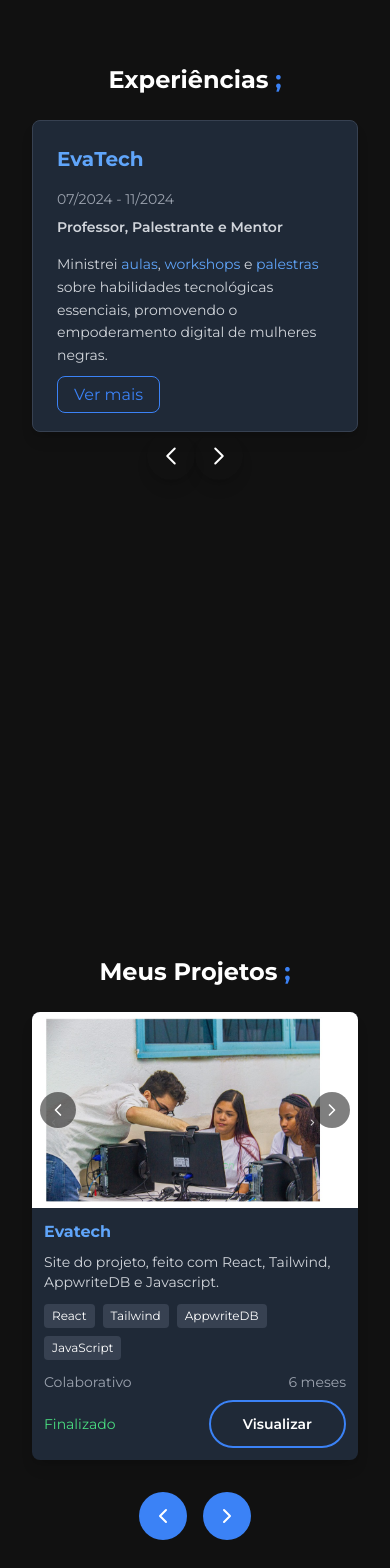
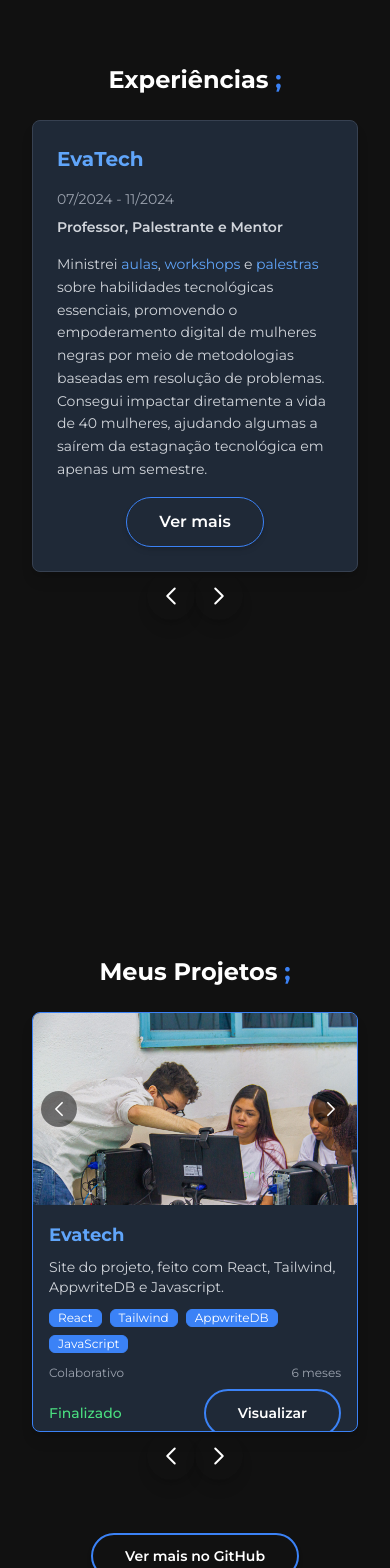
Before and after one commit to PedroReoli/portfolionew, a React (Vite) app: page / in a window 390 px wide. Shown: the part 1720-3288 px from the top of the page. Built offline with nearby package versions, Linux system fonts and the light colour scheme.

Commit message:
feat: add responsiveness to Projects, Experience, and Skills components

```diff
--- a/src/Responsive/ResponsiveExperience.tsx
+++ b/src/Responsive/ResponsiveExperience.tsx
@@ -1,15 +1,17 @@
+// Componente responsivo para 720px
 'use client'
 
-import { motion } from "framer-motion";
+import { motion, AnimatePresence } from "framer-motion";
 import { useState } from "react";
 
+// Lista de experiências
 const experiences = [
   {
     company: "EvaTech",
     period: "07/2024 - 11/2024",
     role: "Professor, Palestrante e Mentor",
     description:
-      "Ministrei <span class='text-blue-400'>aulas</span>, <span class='text-blue-400'>workshops</span> e <span class='text-blue-400'>palestras</span> sobre habilidades tecnológicas essenciais, promovendo o empoderamento digital de mulheres negras.",
+      "Ministrei <span class='text-blue-400'>aulas</span>, <span class='text-blue-400'>workshops</span> e <span class='text-blue-400'>palestras</span> sobre habilidades tecnológicas essenciais, promovendo o empoderamento digital de mulheres negras por meio de metodologias baseadas em resolução de problemas. Consegui impactar diretamente a vida de 40 mulheres, ajudando algumas a saírem da estagnação tecnológica em apenas um semestre.",
     link: "https://evatech2024.netlify.app",
   },
   {
@@ -25,24 +27,28 @@
     period: "Em andamento",
     role: "Estagiário de Desenvolvimento",
     description:
-      "Na Autocom3, aprofundei meus conhecimentos em <span class='text-blue-400'>Banco de Dados</span>, <span class='text-blue-400'>ASP.NET</span>, e <span class='text-blue-400'>C#</span>, além de atuar como <span class='text-blue-400'>Tester</span> de aplicações, em um ambiente profissional e humano.",
+      "Na Autocom3, aprofundei meus conhecimentos em <span class='text-blue-400'>Banco de Dados</span>, <span class='text-blue-400'>ASP.NET</span>, e <span class='text-blue-400'>C#</span>. Desenvolvi e executei casos de teste, participei da criação de aplicativos de automação de contratos e realizei a migração de dados de uma planilha para uma tabela SQL, aprimorando processos internos em um ambiente profissional e humano.",
     link: "https://autocom3.com.br",
   },
 ];
 
+// Componente principal
 const ResponsiveExperience = () => {
   const [currentPage, setCurrentPage] = useState(0);
   const itemsPerPage = 1;
   const totalPages = Math.ceil(experiences.length / itemsPerPage);
 
+  // Função para avançar página
   const nextPage = () => {
     setCurrentPage((prev) => (prev + 1) % totalPages);
   };
 
+  // Função para retroceder página
   const prevPage = () => {
     setCurrentPage((prev) => (prev - 1 + totalPages) % totalPages);
   };
 
+  // Paginando as experiências
   const paginatedExperiences = experiences.slice(
     currentPage * itemsPerPage,
     (currentPage + 1) * itemsPerPage
@@ -53,28 +59,37 @@
       className="bg-[#111111] text-white py-8 px-4 flex flex-col items-center min-h-screen relative"
       initial={{ opacity: 0 }}
       animate={{ opacity: 1 }}
-      transition={{ duration: 0.5 }}
+      transition={{ duration: 1, ease: "easeInOut" }}
     >
       {/* Título */}
       <motion.h2
         className="text-2xl font-bold text-center mb-6"
         initial={{ opacity: 0, y: -20 }}
         animate={{ opacity: 1, y: 0 }}
-        transition={{ duration: 0.6 }}
+        transition={{ duration: 0.8, ease: "easeOut" }}
       >
         Experiências <span className="text-blue-500">;</span>
       </motion.h2>
 
       {/* Experiência */}
-      <div className="w-full max-w-md">
-        {paginatedExperiences.map((experience, index) => (
+      <div className="w-full max-w-sm mx-auto">
+        <AnimatePresence mode="wait">
+          {paginatedExperiences.map((experience, _index) => (
             <motion.div
-            key={index}
+              key={currentPage}
               className="bg-gray-800 p-6 rounded-lg shadow-lg border border-gray-700 transition-transform duration-300 hover:scale-105 hover:border-blue-400"
-            initial={{ opacity: 0, y: 20 }}
+              initial={{ opacity: 0, y: 30 }}
               animate={{ opacity: 1, y: 0 }}
-            transition={{ duration: 0.5, delay: index * 0.2 }}
+              exit={{ opacity: 0, y: -30 }}
+              transition={{ duration: 0.6, ease: "easeInOut" }}
+              style={{
+                minHeight: '400px',
+                display: 'flex',
+                flexDirection: 'column',
+                justifyContent: 'space-between'
+              }}
             >
+              <div>
                 <h3 className="text-xl font-bold text-blue-400 mb-4 truncate">
                   {experience.company}
                 </h3>
@@ -86,18 +101,22 @@
                   className="text-sm text-gray-300 leading-relaxed mb-4"
                   dangerouslySetInnerHTML={{ __html: experience.description }}
                 ></p>
+              </div>
               {experience.link && (
+                <div className="mt-auto flex justify-center">
                   <a
                     href={experience.link}
                     target="_blank"
                     rel="noopener noreferrer"
-                className="block mx-auto text-center w-fit px-4 py-2 border border-blue-500 text-blue-500 rounded-lg transition-all hover:bg-blue-500 hover:text-white"
+                    className="inline-block text-center px-8 py-3 border border-blue-500 text-white font-semibold rounded-full shadow-md hover:shadow-lg hover:text-blue-500 hover:bg-transparent transition-all"
                   >
                     Ver mais
                   </a>
+                </div>
               )}
             </motion.div>
           ))}
+        </AnimatePresence>
       </div>
 
       {/* Navegação */}
@@ -105,7 +124,7 @@
         <div className="fixed bottom-6 left-0 right-0 flex justify-center space-x-6">
           <button
             onClick={prevPage}
-            className="flex items-center justify-center bg-gradient-to-r from-blue-500 to-blue-700 text-white w-12 h-12 rounded-full shadow-lg hover:shadow-xl transition-transform transform hover:scale-110"
+            className="flex items-center justify-center bg-gradient-to-r from-blue-500 to-blue-700 text-white w-12 h-12 rounded-full shadow-lg hover:shadow-xl transition-transform transform hover:scale-105"
             aria-label="Previous"
           >
             <svg
@@ -125,7 +144,7 @@
           </button>
           <button
             onClick={nextPage}
-            className="flex items-center justify-center bg-gradient-to-r from-blue-500 to-blue-700 text-white w-12 h-12 rounded-full shadow-lg hover:shadow-xl transition-transform transform hover:scale-110"
+            className="flex items-center justify-center bg-gradient-to-r from-blue-500 to-blue-700 text-white w-12 h-12 rounded-full shadow-lg hover:shadow-xl transition-transform transform hover:scale-105"
             aria-label="Next"
           >
             <svg
--- a/src/Responsive/ResponsiveProjects.tsx
+++ b/src/Responsive/ResponsiveProjects.tsx
@@ -3,7 +3,6 @@
 import { useState, useRef } from "react";
 import { projectsData } from "@/constants";
 import { motion, AnimatePresence } from "framer-motion";
-import { ChevronLeft, ChevronRight } from "lucide-react";
 import Button from "@/components/Button";
 
 const ResponsiveProjects = () => {
@@ -25,12 +24,11 @@
   return (
     <motion.section
       ref={sectionRef}
-      className="bg-[#111111] text-white py-6 px-4 flex flex-col items-center min-h-screen"
+      className="bg-[#111111] text-white py-8 px-4 flex flex-col items-center min-h-screen relative"
       initial={{ opacity: 0 }}
       animate={{ opacity: 1 }}
       transition={{ duration: 0.5 }}
     >
-      {/* Título */}
       <motion.h2
         className="text-2xl md:text-3xl font-bold text-center mb-6"
         initial={{ opacity: 0, y: -20 }}
@@ -40,34 +38,61 @@
         Meus Projetos <span className="text-blue-500">;</span>
       </motion.h2>
 
-      {/* Lista de Projetos */}
-      <div className="grid grid-cols-1 md:grid-cols-2 gap-4 w-full max-w-3xl">
-        {projectsData
-          .slice(currentPage * projectsPerPage, (currentPage + 1) * projectsPerPage)
-          .map((project, index) => (
-            <ProjectCard key={index} project={project} />
-          ))}
+      <div className="w-full max-w-sm mx-auto">
+        <AnimatePresence mode="wait">
+          {projectsData
+            .slice(currentPage * projectsPerPage, (currentPage + 1) * projectsPerPage)
+            .map((project, _index) => (
+              <ProjectCard key={currentPage} project={project} />
+            ))}
+        </AnimatePresence>
       </div>
 
-      {/* Navegação */}
       {totalPages > 1 && (
-        <div className="flex justify-center mt-8 space-x-4">
+        <div className="fixed bottom-6 left-0 right-0 flex justify-center space-x-6">
           <button
             onClick={prevPage}
-            className="bg-blue-500 text-white p-3 rounded-full hover:bg-blue-600 transition-colors"
+            className="flex items-center justify-center bg-gradient-to-r from-blue-500 to-blue-700 text-white w-12 h-12 rounded-full shadow-lg hover:shadow-xl transition-transform transform hover:scale-105"
+            aria-label="Previous"
           >
-            <ChevronLeft className="w-6 h-6" />
+            <svg
+              xmlns="http://www.w3.org/2000/svg"
+              fill="none"
+              viewBox="0 0 24 24"
+              strokeWidth="2"
+              stroke="currentColor"
+              className="w-6 h-6"
+            >
+              <path
+                strokeLinecap="round"
+                strokeLinejoin="round"
+                d="M15.75 19.5L8.25 12l7.5-7.5"
+              />
+            </svg>
           </button>
           <button
             onClick={nextPage}
-            className="bg-blue-500 text-white p-3 rounded-full hover:bg-blue-600 transition-colors"
+            className="flex items-center justify-center bg-gradient-to-r from-blue-500 to-blue-700 text-white w-12 h-12 rounded-full shadow-lg hover:shadow-xl transition-transform transform hover:scale-105"
+            aria-label="Next"
           >
-            <ChevronRight className="w-6 h-6" />
+            <svg
+              xmlns="http://www.w3.org/2000/svg"
+              fill="none"
+              viewBox="0 0 24 24"
+              strokeWidth="2"
+              stroke="currentColor"
+              className="w-6 h-6"
+            >
+              <path
+                strokeLinecap="round"
+                strokeLinejoin="round"
+                d="M8.25 4.5l7.5 7.5-7.5 7.5"
+              />
+            </svg>
           </button>
         </div>
       )}
 
-      {/* Botão GitHub */}
       <div className="mt-16">
         <Button
           href="https://github.com/PedroReoli"
@@ -102,9 +127,18 @@
 
   return (
     <motion.div
-      className="bg-gray-800 rounded-lg overflow-hidden shadow-lg transition-all duration-300 hover:scale-105"
+      className="bg-gray-800 rounded-lg overflow-hidden shadow-lg transition-all duration-300 hover:scale-102 border border-blue-500"
+      initial={{ opacity: 0, y: 20 }}
+      animate={{ opacity: 1, y: 0 }}
+      exit={{ opacity: 0, y: -20 }}
+      transition={{ duration: 0.3, ease: "easeInOut" }}
+      style={{
+        height: '420px',
+        display: 'flex',
+        flexDirection: 'column',
+      }}
     >
-      <div className="relative h-36">
+      <div className="relative h-48">
         <AnimatePresence mode="wait">
           <motion.img
             key={currentImageIndex}
@@ -114,42 +148,70 @@
             initial={{ opacity: 0 }}
             animate={{ opacity: 1 }}
             exit={{ opacity: 0 }}
-            transition={{ duration: 0.5 }}
+            transition={{ duration: 0.2 }}
           />
         </AnimatePresence>
         <button
           onClick={prevImage}
           className="absolute left-2 top-1/2 transform -translate-y-1/2 bg-black bg-opacity-50 rounded-full p-2 hover:bg-opacity-75 transition-colors"
         >
-          <ChevronLeft className="w-5 h-5 text-white" />
+          <svg
+            xmlns="http://www.w3.org/2000/svg"
+            fill="none"
+            viewBox="0 0 24 24"
+            strokeWidth="2"
+            stroke="currentColor"
+            className="w-5 h-5 text-white"
+          >
+            <path
+              strokeLinecap="round"
+              strokeLinejoin="round"
+              d="M15.75 19.5L8.25 12l7.5-7.5"
+            />
+          </svg>
         </button>
         <button
           onClick={nextImage}
           className="absolute right-2 top-1/2 transform -translate-y-1/2 bg-black bg-opacity-50 rounded-full p-2 hover:bg-opacity-75 transition-colors"
         >
-          <ChevronRight className="w-5 h-5 text-white" />
+          <svg
+            xmlns="http://www.w3.org/2000/svg"
+            fill="none"
+            viewBox="0 0 24 24"
+            strokeWidth="2"
+            stroke="currentColor"
+            className="w-5 h-5 text-white"
+          >
+            <path
+              strokeLinecap="round"
+              strokeLinejoin="round"
+              d="M8.25 4.5l7.5 7.5-7.5 7.5"
+            />
+          </svg>
         </button>
       </div>
-      <div className="p-3">
-        <h3 className="text-base font-bold text-blue-400 mb-2">{project.title}</h3>
-        <p className="text-sm text-gray-300 mb-3">{project.description}</p>
+      <div className="p-4 flex flex-col flex-grow">
+        <h3 className="text-lg font-bold text-blue-400 mb-2 truncate">{project.title}</h3>
+        <p className="text-sm text-gray-300 mb-3 overflow-hidden" style={{ display: '-webkit-box', WebkitLineClamp: 2, WebkitBoxOrient: 'vertical' }}>
+          {project.description}
+        </p>
         <div className="flex flex-wrap gap-2 mb-3">
           {project.techStack.map((tech, index) => (
             <span
               key={index}
-              className="bg-gray-700 text-xs text-white px-2 py-1 rounded"
+              className="bg-blue-500 bg-opacity-10 text-blue-300 text-xs px-2 py-0.5 rounded-md border border-blue-500 border-opacity-30"
             >
               {tech}
             </span>
           ))}
         </div>
-        <div className="flex justify-between items-center text-sm text-gray-400 mb-2">
+        <div className="flex justify-between items-center text-xs text-gray-400 mb-2">
           <span>{project.type}</span>
           <span>{project.duration}</span>
         </div>
-        <div className="flex justify-between items-center">
+        <div className="flex justify-between items-center mt-auto">
           <span
-            className={`text-sm ${
+            className={`text-sm font-medium ${
               project.status === "Finalizado"
                 ? "text-green-400"
                 : "text-yellow-400"
```
Also changed, not shown: src/Responsive/ResponsiveSkillsSection.tsx (+59 -66 lines), public/projects/eva1.jpg. Lines whose indentation alone changed are shown as unchanged.
